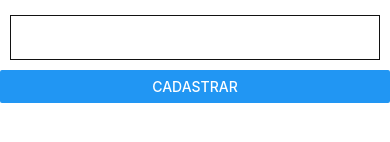
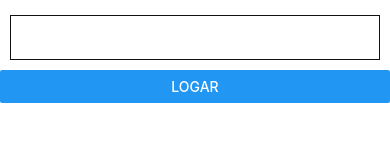
Before and after one commit to ricardodiasdev/firebasebd, a React Native app: screen / in a window 390 px wide. Shown: the part 178-320 px from the top of the page. Built offline with nearby package versions, Linux system fonts and the light colour scheme.

Commit message:
Criando um sistema de login

```diff
--- a/App.js
+++ b/App.js
@@ -1,4 +1,4 @@
-import React, { useState, useEffect } from "react";
+import React, { useState, useEffect, useRef } from "react";
 import { View, Text, StyleSheet, TextInput, Button } from "react-native";
 import firebase from "./src/firebaseConnection";
 
@@ -14,6 +14,8 @@ export default function App() {
   // const [loading, setLoading] = useState(true);
   const [email, setEmail] = useState();
   const [password, setPassword] = useState();
+  const [user, setUser] = useState("");
+  const refInput = useRef(null)
 
   // useEffect(() => {
   //   async function dados() {
@@ -67,7 +69,7 @@ export default function App() {
   // dados();
   // }, []);
 
-  async function cadastrar() {
+  async function logar() {
     // if (nome !== "" && idade !== "" && cargo !== "") {
     //   let usuarios = await firebase.database().ref("usuarios");
     //   let chave = usuarios.push().key;
@@ -82,27 +84,49 @@ export default function App() {
     //   setCargo("");
     // }
 
+    //   await firebase
+    //     .auth()
+    //     .createUserWithEmailAndPassword(email, password)
+    //     .then((value) => {
+    //       alert("Usuário cadastrado: " + value.user.email);
+    //     })
+    //     .catch((error) => {
+    //       if (error.code === "auth/weak-password") {
+    //         alert("Sua senha deve ter pelo menos 6 caracteres");
+    //         return;
+    //       }
+    //       if (error.code === "auth/invalid-email") {
+    //         alert("Email inválido");
+    //         return;
+    //       } else {
+    //         alert("Algo deu errado...");
+    //         return;
+    //       }
+    //     });
+    //   setEmail("");
+    //   setPassword("");
+    // }
+
     await firebase
       .auth()
-      .createUserWithEmailAndPassword(email, password)
+      .signInWithEmailAndPassword(email, password)
       .then((value) => {
-        alert("Usuário cadastrado: " + value.user.email);
+        alert("Bem-vindo: " + value.user.email);
+        setUser(value.user.email);
       })
-      .catch((error) => {
-        if (error.code === "auth/weak-password") {
-          alert("Sua senha deve ter pelo menos 6 caracteres");
-          return;
-        }
-        if (error.code === "auth/invalid-email") {
-          alert("Email inválido");
-          return;
-        } else {
-          alert("Algo deu errado...");
-          return;
-        }
+      .catch(() => {
+        alert("Algo deu errado...");
+        return;
       });
     setEmail("");
     setPassword("");
+    refInput.current.focus();
+  }
+
+  async function deslogar() {
+    await firebase.auth().signOut();
+    alert("Deslogado com sucesso ");
+    setUser("");
   }
 
   return (
@@ -113,14 +137,15 @@ export default function App() {
         underlineColorAndroid="transparent"
         onChangeText={(texto) => setEmail(texto)}
         value={email}
-        textContentType='emailAddress'
+        textContentType="emailAddress"
+        ref={refInput}
       />
       <Text style={styles.text}>Senha</Text>
       <TextInput
         style={styles.input}
         underlineColorAndroid="transparent"
         onChangeText={(texto) => setPassword(texto)}
-        textContentType='newPassword'
+        textContentType="newPassword"
         value={password}
       />
       {/*<Text style={styles.text}>Cargo</Text>
@@ -130,7 +155,9 @@ export default function App() {
         onChangeText={(texto) => setCargo(texto)}
         value={cargo}
       /> */}
-      <Button title="Cadastrar" onPress={cadastrar} />
+      {!user && <Button title="Logar" onPress={logar} /> }
+      {user && <Button title="Deslogar" onPress={deslogar} />}
+      <Text style={styles.text}>{user}</Text>
       {/* {loading ? (
         <ActivityIndicator style={styles.indicator} color="#121212" size={35} />
       ) : (
```
